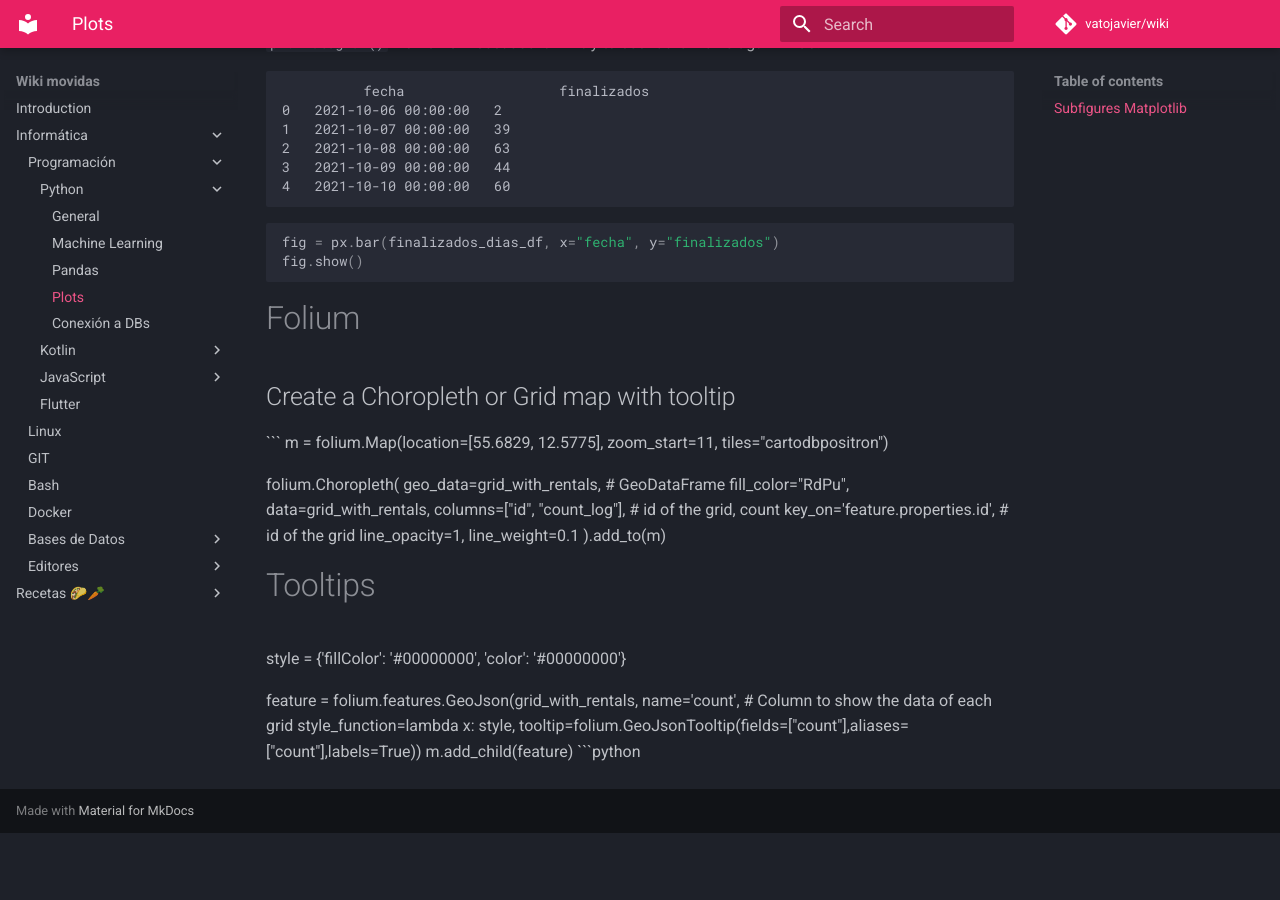
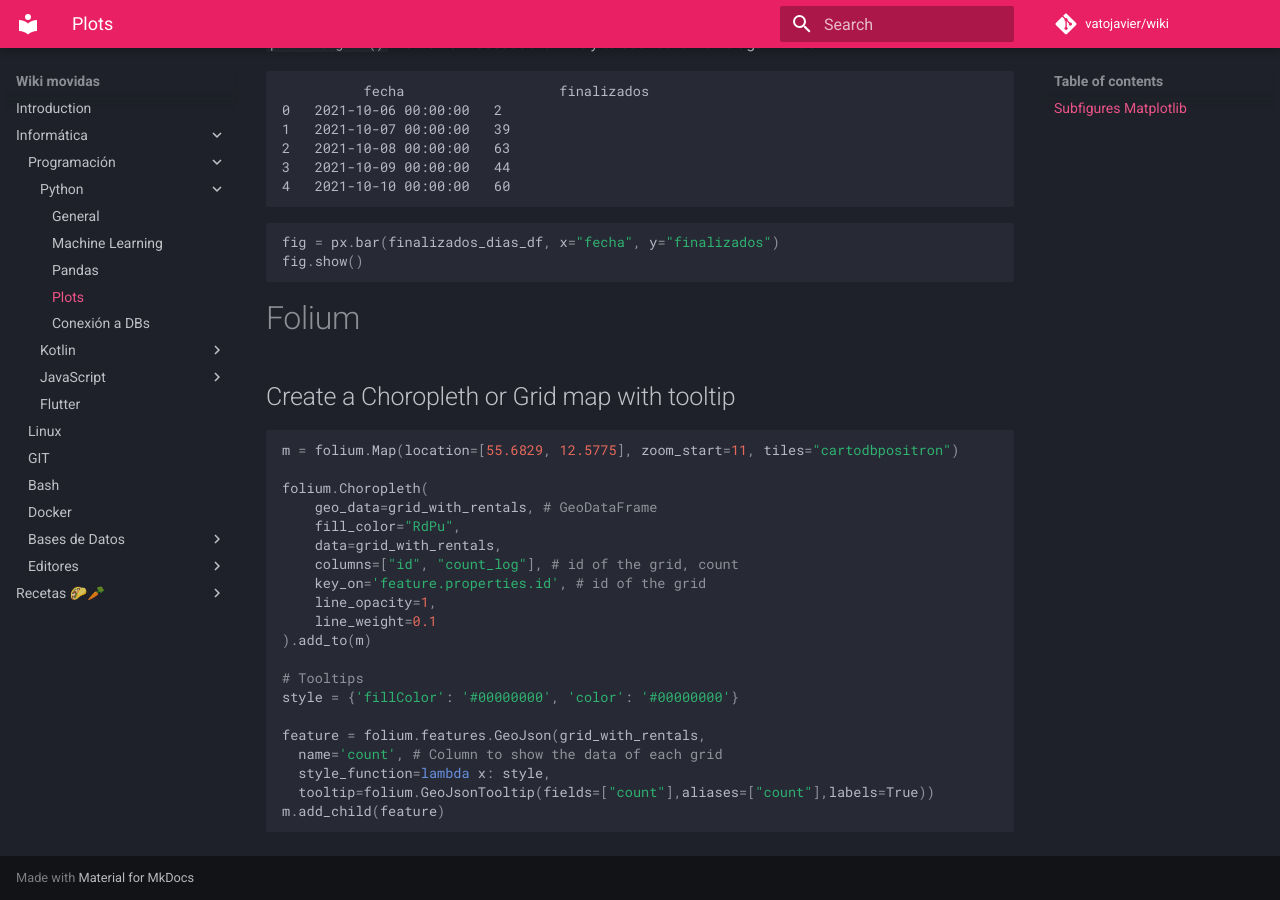
Before and after one commit to vatojavier/wiki, an MkDocs documentation site: the page built from docs/informatica/python/plots.md, in a window 1280 px wide and 900 px high, scrolled down 2268 px. Built offline with MkDocs 1.6.1 and Material for MkDocs 9.7.7, drawn with Linux system fonts in a browser that asks for light colours; comment, search, counter and statistics services are not loaded; before the commit the page ends 3101 px from its top, so only the background shows below that.

Commit message:
Update plots.md

````diff
--- a/docs/informatica/python/plots.md
+++ b/docs/informatica/python/plots.md
@@ -105,7 +105,7 @@ fig.show()
 # Folium
 ## Create a Choropleth or Grid map with tooltip
 
-```
+```python
 m = folium.Map(location=[55.6829, 12.5775], zoom_start=11, tiles="cartodbpositron")
 
 folium.Choropleth(
@@ -126,4 +126,4 @@ feature = folium.features.GeoJson(grid_with_rentals,
   style_function=lambda x: style,
   tooltip=folium.GeoJsonTooltip(fields=["count"],aliases=["count"],labels=True))
 m.add_child(feature)
-```python
+```
````
